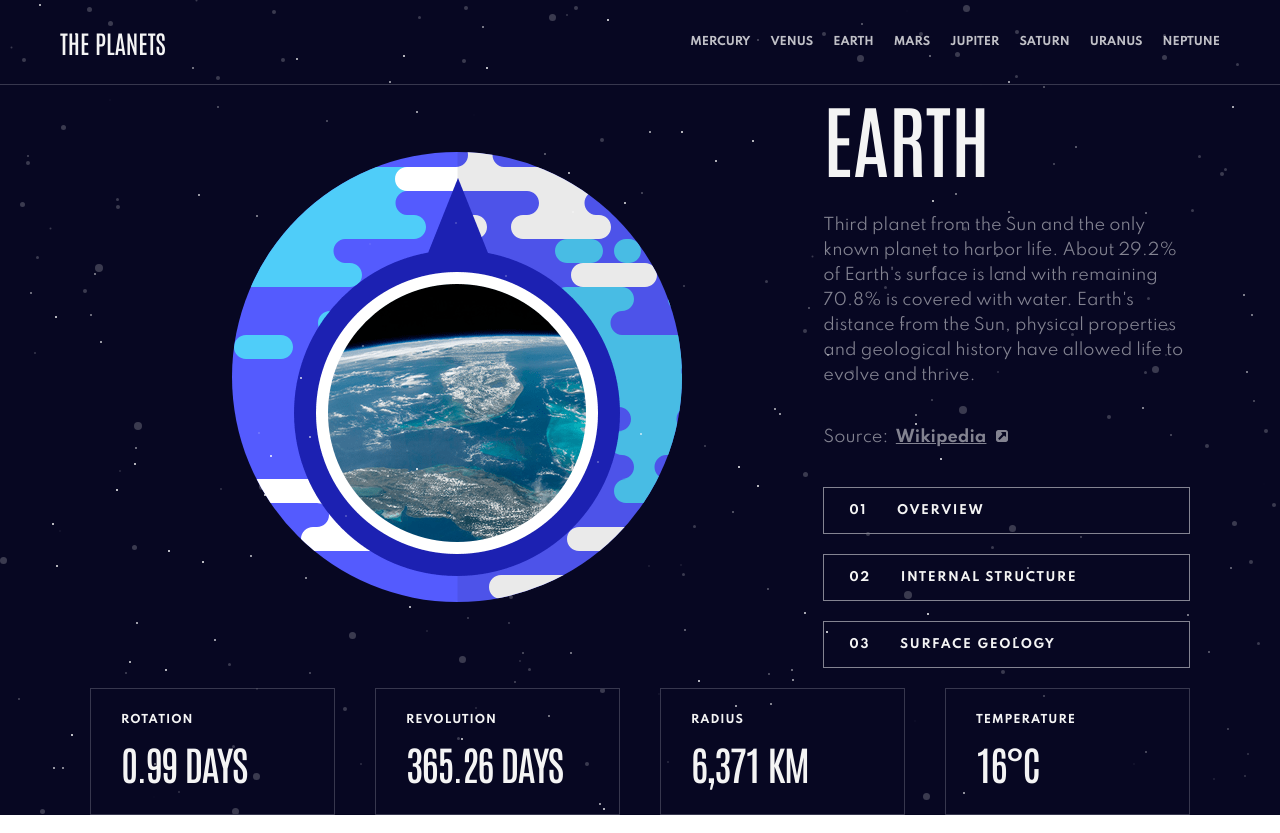
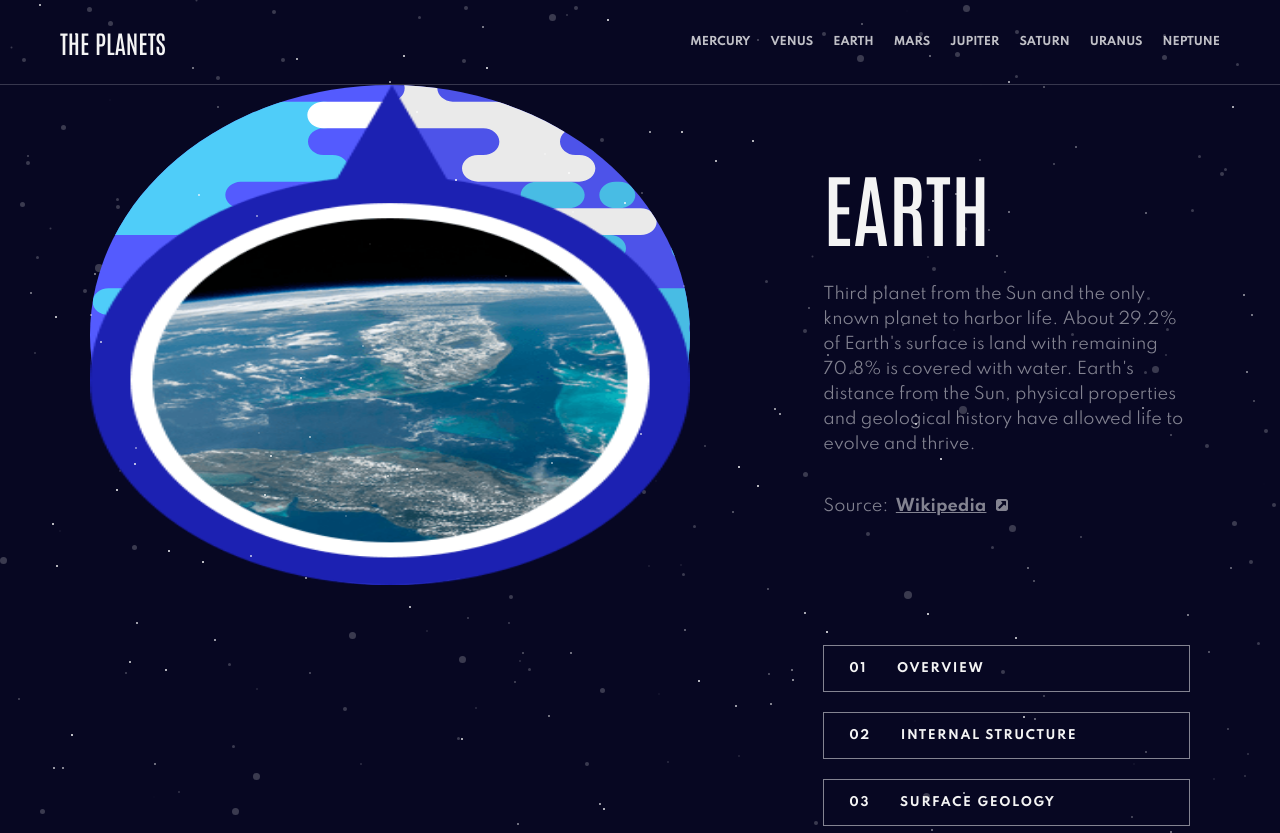
Before and after one commit to GillyRabutTsurwa/planets-site, a Vue app: page /earth in a window 1280 px wide. Shown: the top 833 px of the page. Built offline with nearby package versions, Linux system fonts and the light colour scheme.

Commit message:
Been a While; Deploying to Vercel

```diff
--- a/src/pages/planet/index.vue
+++ b/src/pages/planet/index.vue
@@ -83,6 +83,7 @@ watch(currentContent, (newValue, oldValue) => {
                 </a>
             </div>
             <!--  -->
+        </article>
         <div class="buttons">
             <!-- NOTE: will put buttons in loop much later -->
             <button @click="toggleContent(overview, $event)" data-type="overview">
@@ -98,7 +99,6 @@ watch(currentContent, (newValue, oldValue) => {
                 <span>Surface Geology</span>
             </button>
         </div>
-        </article>
         <div class="stats">
             <div v-for="(currentValue, currentProperty) in { rotation, revolution, radius, temperature }"
                 :key="currentValue">
@@ -122,12 +122,16 @@ watch(currentContent, (newValue, oldValue) => {
 figure {
     position: relative;
     grid-column: 1 / 2;
+    width: 60rem;
+    min-height: 50rem;
 
     img {
         position: absolute;
         top: 50%;
         left: 50%;
         transform: translate(-50%, -50%);
+        width: 100%;
+        height: 100%;
     }
 }
 
```
Lines whose indentation alone changed are shown as unchanged.
